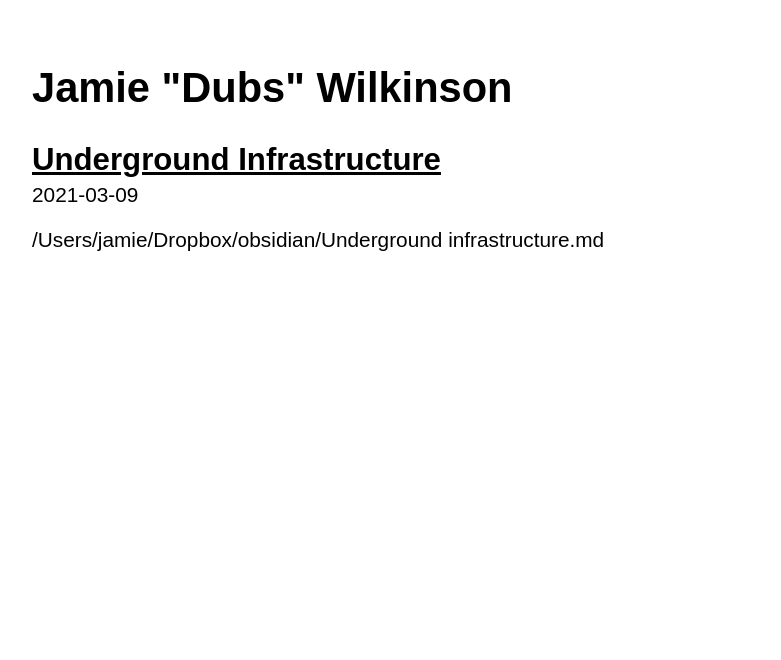
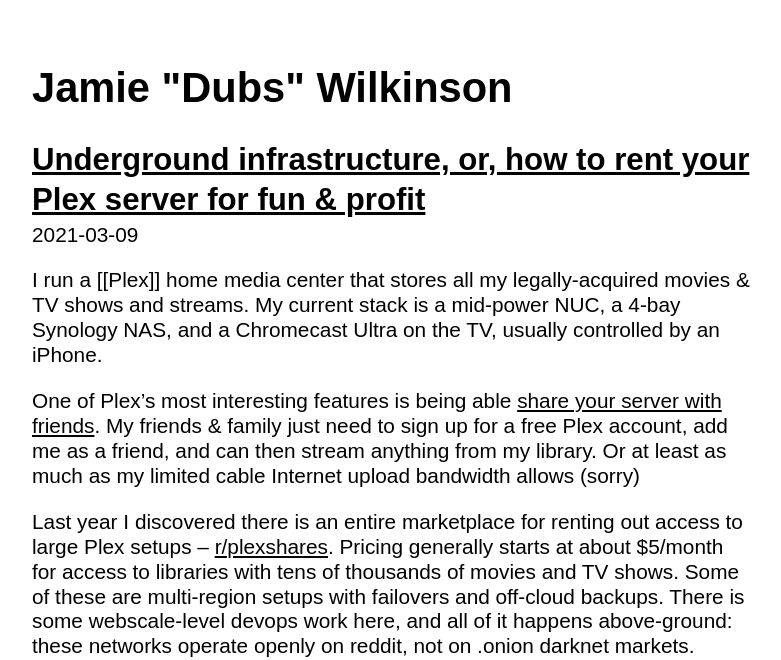
Before and after one commit to jamiew/jamiedubs.com, a Jekyll site: the page built from _posts/2021-03-09-underground-infrastructure.md, in a window 1280 px wide and 1400 px high. Shown: the top 660 px of the window, without its empty margins (248-1029 px from the left). Built offline with Jekyll 4.4.1, drawn with Linux system fonts in a browser that asks for light colours; some of the changed text lies outside the part shown; grey boxes are pictures that could not be loaded.

Commit message:
Use a real file, that's fine

```diff
--- a/_posts/2021-03-09-underground-infrastructure.md
+++ b/_posts/2021-03-09-underground-infrastructure.md
@@ -1 +1,36 @@
-/Users/jamie/Dropbox/obsidian/Underground infrastructure.md
+---
+title: Underground infrastructure, or, how to rent your Plex server for fun & profit
+date: 2021-03-09
+categories:
+- markets
+- plex
+- entertainment
+---
+
+I run a [[Plex]] home media center that stores all my legally-acquired movies & TV shows and streams. My current stack is a mid-power NUC, a 4-bay Synology NAS, and a Chromecast Ultra on the TV, usually controlled by an iPhone.
+
+One of Plex's most interesting features is being able [share your server with friends](https://support.plex.tv/articles/201105738-creating-and-managing-server-shares/). My friends & family just need to sign up for a free Plex account, add me as a friend, and can then stream anything from my library. Or at least as much as my limited cable Internet upload bandwidth allows (sorry)
+
+Last year I discovered there is an entire marketplace for renting out access to large Plex setups – [r/plexshares](https://www.reddit.com/r/plexshares/). Pricing generally starts at about $5/month for access to libraries with tens of thousands of movies and TV shows. Some of these are multi-region setups with failovers and off-cloud backups. There is some webscale-level devops work here, and all of it happens above-ground: these networks operate openly on reddit, not on .onion darknet markets.
+
+![](https://dl.dropboxusercontent.com/s%2Fnrzjiy788j8x2ir%2FScreen%2520Shot%25202021-03-09%2520at%252011-06-40%2520P4S%2520%2520EU%2520%2520US%2520%25201%2520Gbps%2520%2520Movies%252032%252C000%2520%25204K%2520Movies%25201300%2520%2520TV%2520Shows%25207000%2520%25204K%2520TV%2520Shows%2520400%2520%2520Anime%25205000%2520%2520Audio%2520Books%25201000%2526%2520.png)
+
+Customer support is often done on very well-run Discord servers. Support requests are often just requests for new movies or shows. Members can chat with each other about what's worth watching. The experience is excellent.
+
+![](https://dl.dropboxusercontent.com/s%2Fgsrbx6f2cqhmbl1%2FScreen%2520Shot%25202021-03-09%2520at%252011-46-39%2520announcements%2520-%2520Discord%2520.png)
+
+There's two major business models: P4S (payment for service), where you just pay $5/month for access, vs. S4S (share for service) where you give access to your library in exchange for access to theirs. The latter is more popular on [r/SharePLEX](https://www.reddit.com/r/SharePLEX/)
+
+
+There's some post-capitalist ghosts of private torrent tracker here. Elite music trackers like oink.fm and its successors what.cd, waffles.fm et al were all strict about `ratio` and participants contribution back to the illicit public good. To keep downloading, you needed to seed popular torrents, upload desirable original content, or in some cases, just contribute cash to help run the servers. Plexshares, by contrast, are dominated by simple $5-10/month P4S setups.
+
+![waffles.fm user classes](https://dl.dropboxusercontent.com/s%2F0yft7pj190g8hlr%2FImage_0GkT2Tg7oA.png)
+
+![waffles.fm rules](http://i1209.photobucket.com/albums/cc394/fsfmirror/images1/waffles_rules1.jpg)
+
+I've also heard there is a similar underground economy for [[Parsec]]-based cloud gaming. Got a beefy gaming rig that mostly sits idle, and crypto mining not ROI positive? Just rent it out for others to play your games! Cloud gaming has come a long way, and Parsec's latency is excellent, totally managable for all of the but the most twitchy multiplayer games. [GeForceNow](https://geforcenow.com) and [Shadow.tech](https://shadow.tech) are great legit options, but the selection is limited, and you have to actually buy the games. Wouldn't it be nice to just pay per-minute for a machine that's fully loaded with AAA titles?
+
+Follow-ups:
+* [[crypto]] for censorship-resistant underground rental markets like this :sweat_smile:
+* p2p live TV streaming resyndication idea (e.g. competing with SnapStream)
+* what other niche services exist like this?
```
